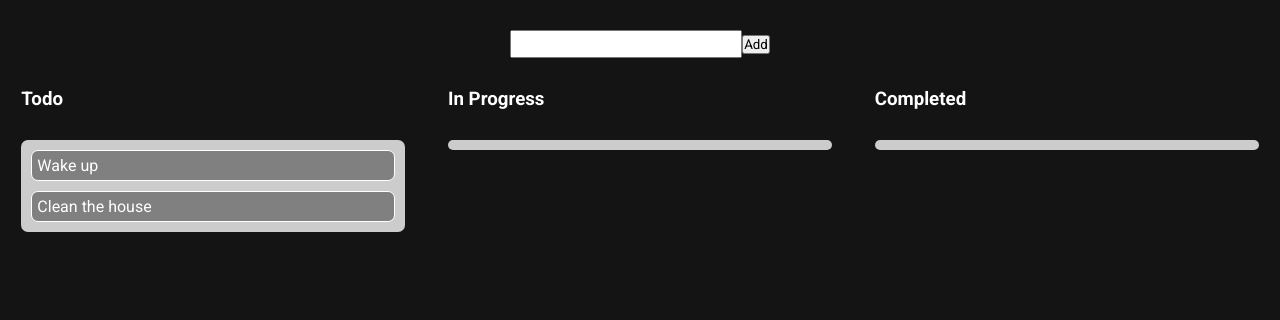
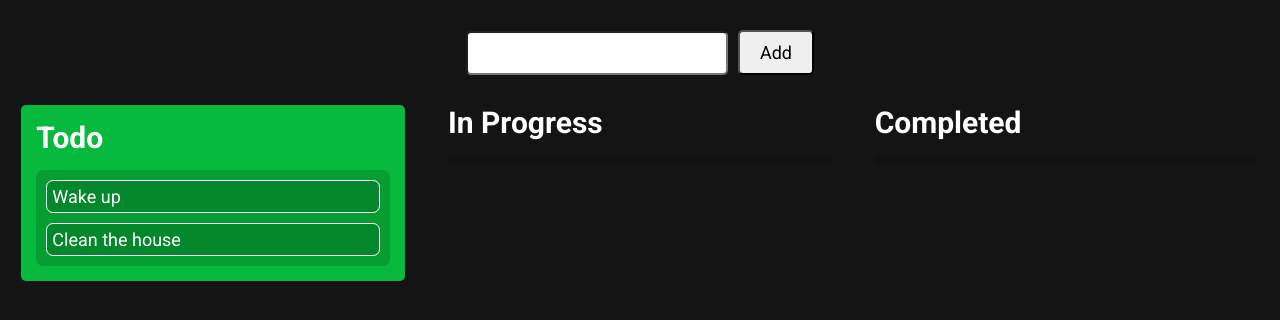
Before and after one commit to isabelchua/todo-drag-drop, a React (Create React App) app: page / in a window 1280 px wide. Shown: the top 320 px of the page. Built offline with nearby package versions, Linux system fonts and the light colour scheme.

Commit message:
todo style

```diff
--- a/src/App.js
+++ b/src/App.js
@@ -98,7 +98,7 @@ function App() {
 				<DragDropContext onDragEnd={handleDragEnd}>
 					{_.map(state, (data, key) => {
 						return (
-							<div key={key} className="column">
+							<div key={key} className={`column ${data.title}`}>
 								<h3>{data.title}</h3>
 								<div>
 									<Droppable droppableId={key}>
--- a/src/App.scss
+++ b/src/App.scss
@@ -9,6 +9,7 @@
 
 body {
 	background-color: rgb(20, 20, 20);
+	font-size: 18px;
 }
 
 .App {
@@ -38,7 +39,7 @@ body {
 
 .droppable-col {
 	width: 100%;
-	background-color: #ccc;
+	background-color: rgba(0, 0, 0, 0.144);
 	padding: 10px 10px 0 10px;
 	border-radius: 7px;
 	display: flex;
@@ -47,7 +48,7 @@ body {
 
 .item {
 	margin-bottom: 10px;
-	background-color: gray;
+	background-color: rgba(0, 0, 0, 0.144);
 	color: white;
 	border: 1px solid white;
 	padding: 5px;
@@ -59,9 +60,25 @@ body {
 }
 
 h3 {
-	margin-bottom: 30px;
+	margin-bottom: 15px;
+	font-size: 30px;
 }
 
 input {
 	font-size: 20px;
+	padding: 8px 15px;
+	border-radius: 5px;
+	margin-right: 10px;
 }
+
+button {
+	font-size: 18px;
+	padding: 10px 20px;
+	border-radius: 5px;
+}
+
+.Todo {
+	background-color: rgb(7, 185, 60);
+	border-radius: 5px;
+	padding: 15px;
+}
```
